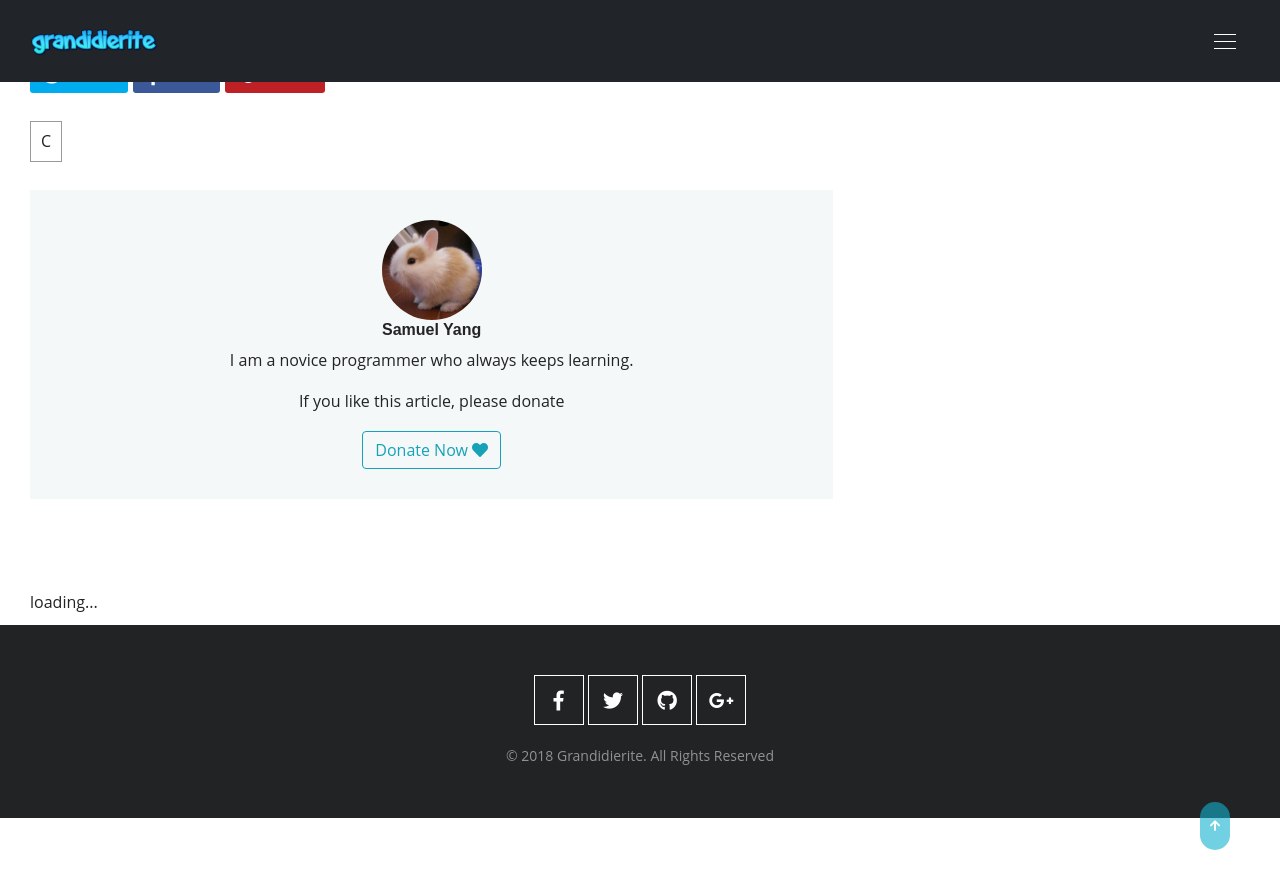
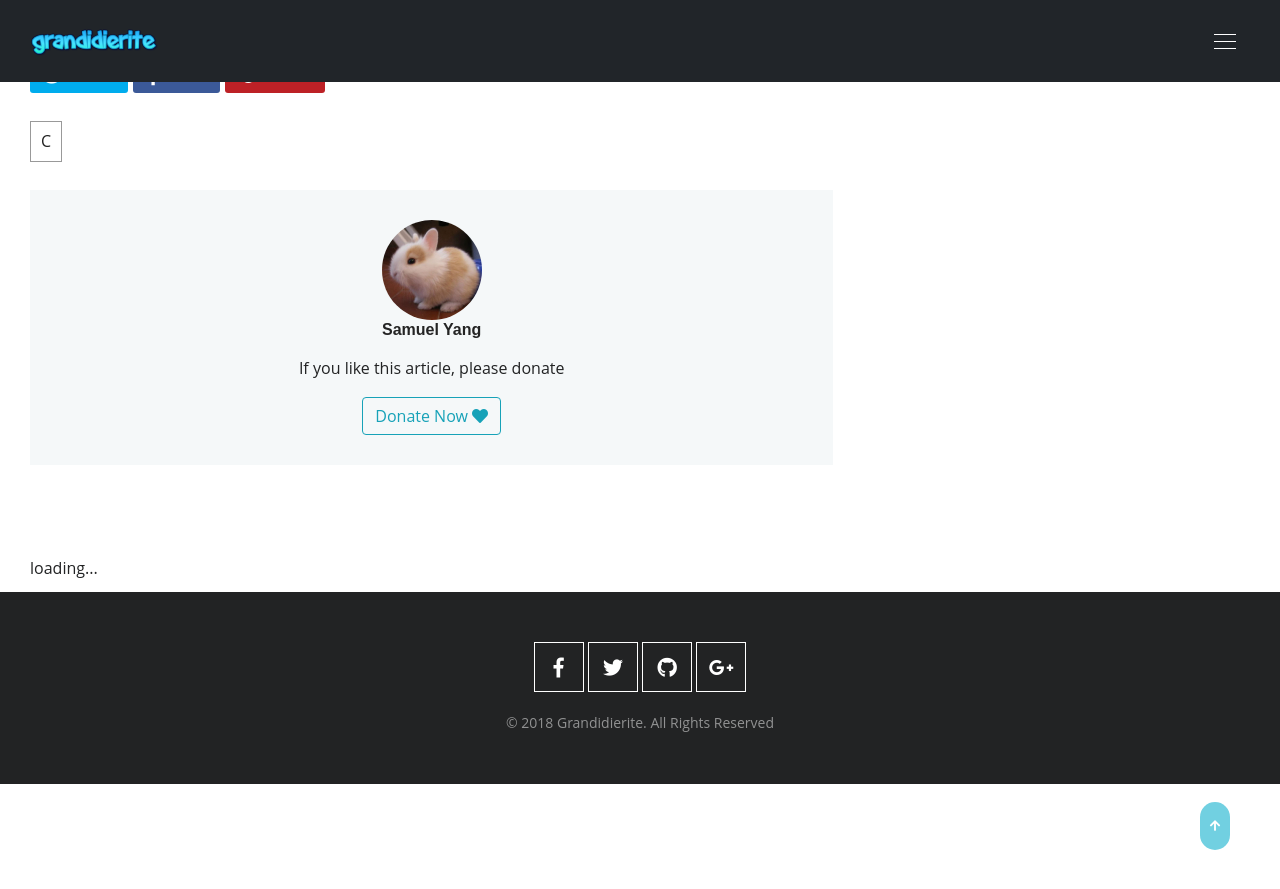
Before and after one commit to grandidierite/grandidierite.github.io, a Jekyll site: the page built from _posts/2017-06-02-introduction-to-C-programming.markdown, in a window 1280 px wide and 900 px high, scrolled down 2066 px. Shown: the top 889 px of the window. Built offline with Jekyll 4.4.1, drawn with Linux system fonts in a browser that asks for light colours; comment, search, counter and statistics services are not loaded; after the commit the page ends 2932 px from its top, so only the background shows below that.

Commit message:
update blog

```diff
--- a/_config.yml
+++ b/_config.yml
@@ -8,7 +8,7 @@ site-twitter: samuely09011520 #if your site has a twitter account, enter it here
 # Author Settings
 author: Samuel Yang # add your name
 author-img: author.jpg # add your photo
-about-author: I am a novice programmer who always keeps learning. # add description
+about-author: # add description
 social-twitter: samuely09011520 # add your Twitter handle
 social-facebook: samuel.linyang.10 # add your Facebook handle
 social-github: grandidierite # add your Github handle
```
